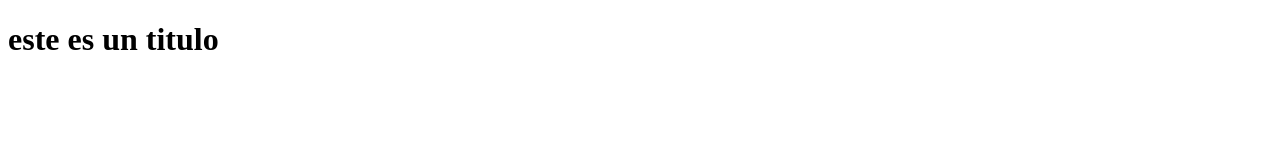
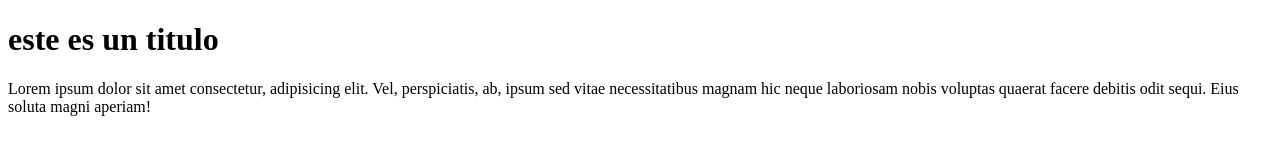
Before and after one commit to DANeiraGarcia/estructura-basica, a plain HTML site: page index.html in a window 1280 px wide. Drawn offline with Linux system fonts and the light colour scheme.

Commit message:
se adiciono un parrafo

```diff
--- a/index.html
+++ b/index.html
@@ -9,6 +9,7 @@
 <body>
     <header>
         <h1>este es un titulo</h1>
+        <p>Lorem ipsum dolor sit amet consectetur, adipisicing elit. Vel, perspiciatis, ab, ipsum sed vitae necessitatibus magnam hic neque laboriosam nobis voluptas quaerat facere debitis odit sequi. Eius soluta magni aperiam!</p>
 
     </header>
     <main>
```
